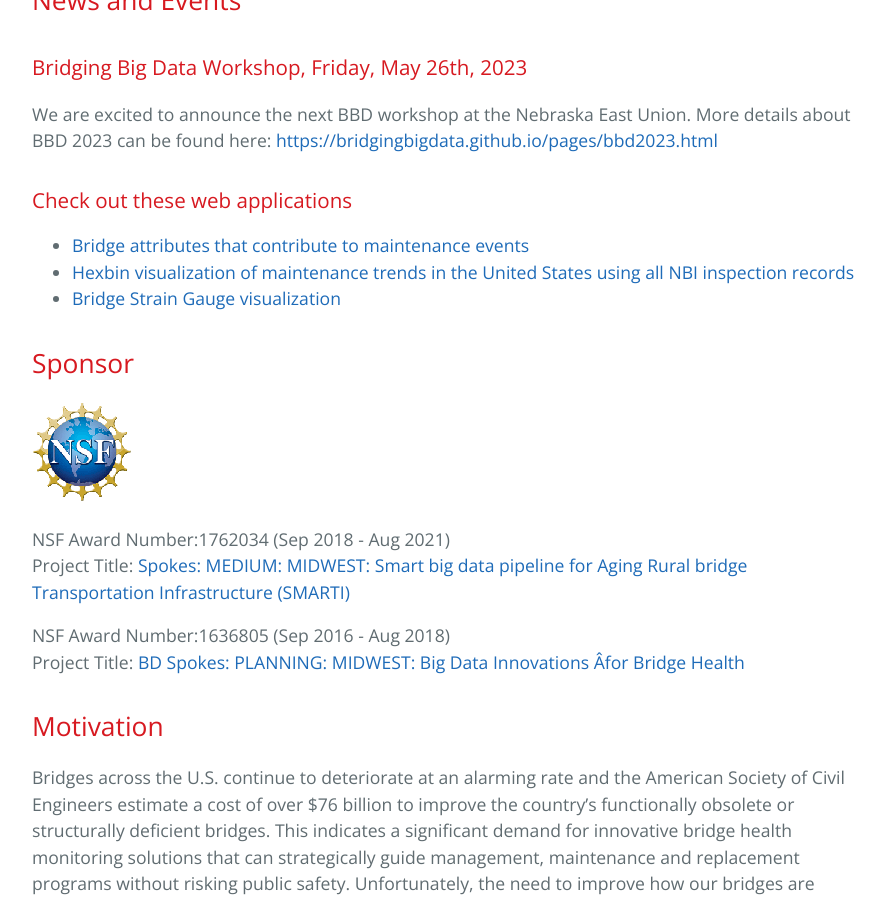
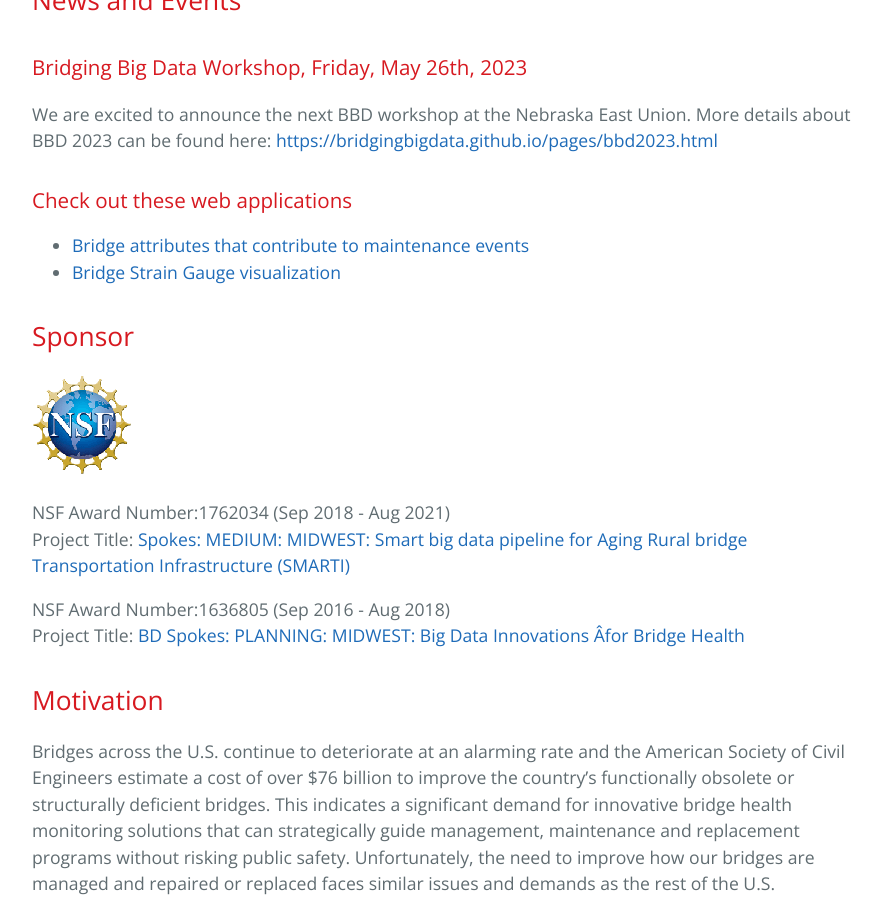
Before and after one commit to BridgingBigData/BridgingBigData.github.io, a Jekyll site: the page built from index.md, in a window 1280 px wide and 900 px high, scrolled down 434 px. Shown: the whole window, without its empty margins (192-1077 px from the left). Built offline with Jekyll 4.4.1, drawn with Linux system fonts in a browser that asks for light colours.

Commit message:
broken link

```diff
--- a/index.md
+++ b/index.md
@@ -11,7 +11,7 @@ We are excited to announce the next BBD workshop at the Nebraska East Union. Mor
 
 ### Check out these web applications
 - [Bridge attributes that contribute to maintenance events](https://repairs.ricks.io)
-- [Hexbin visualization of maintenance trends in the United States using all NBI inspection records](https://hexstates.ricks.io)
+<!-- * [Hexbin visualization of maintenance trends in the United States using all NBI inspection records](https://hexstates.ricks.io)-->
 - [Bridge Strain Gauge visualization](https://bridgestrain.ricks.io)
 
 ## Sponsor
```
